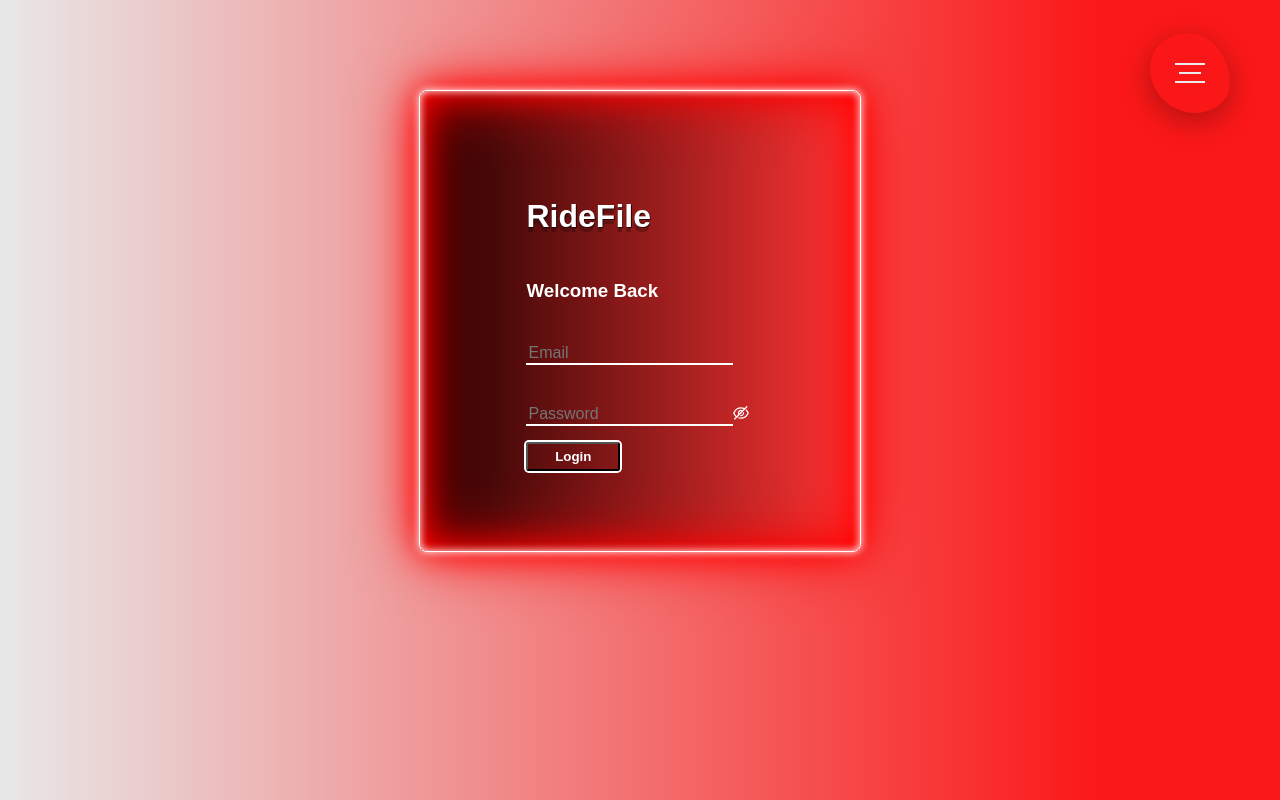
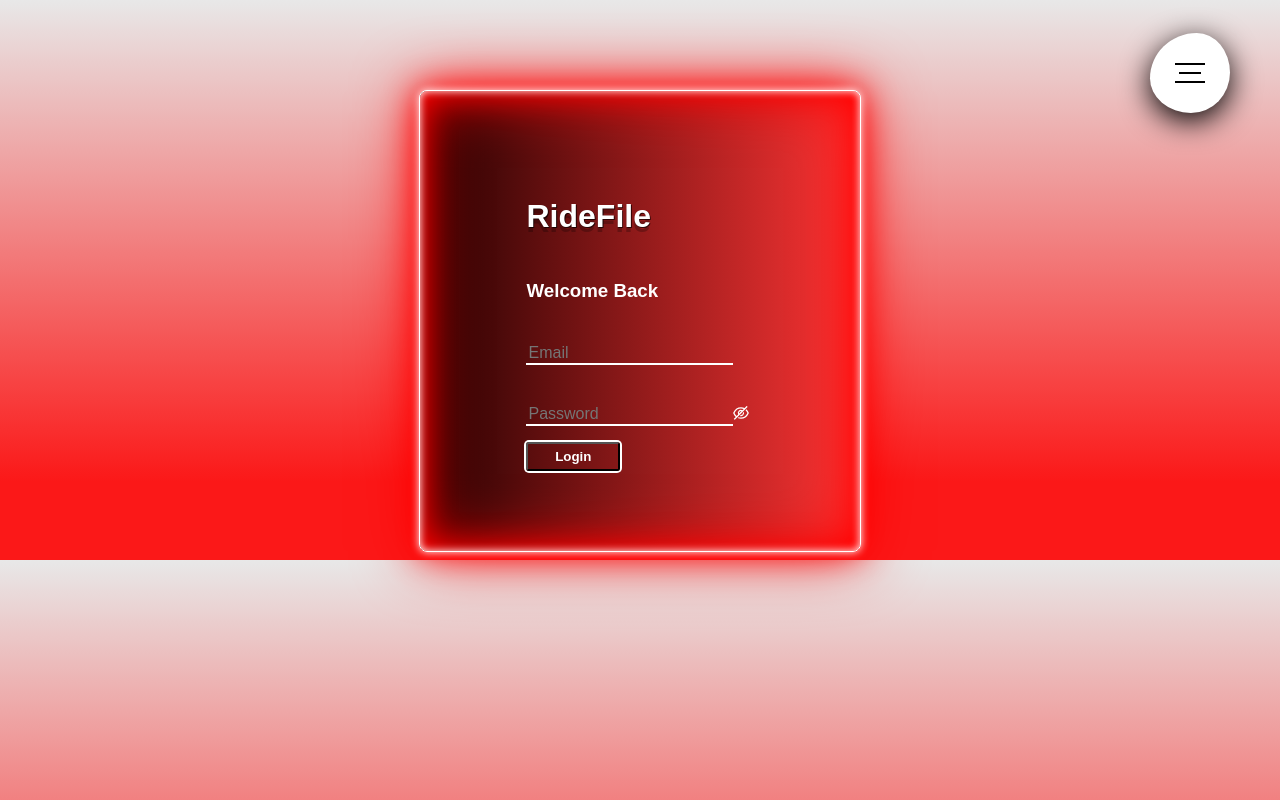
Before and after one commit to Arthur1112/ridefile-react-frontend-final-project, a React (Create React App) app: page /login in a window 1280 px wide. Built offline with nearby package versions, Linux system fonts and the light colour scheme.

Commit message:
styled menu bubble

```diff
--- a/src/styling/menuBar.css
+++ b/src/styling/menuBar.css
@@ -28,8 +28,8 @@
   z-index: 20;
   top: 0;
   left: 0;
-  border-top: 2px solid #ececee;
-  border-bottom: 2px solid #ececee;
+  border-top: 2px solid #000000;
+  border-bottom: 2px solid #000000;
   transition: border-width 100ms 1500ms ease,
     top 100ms 1600ms cubic-bezier(0.23, 1, 0.32, 1),
     height 100ms 1600ms cubic-bezier(0.23, 1, 0.32, 1),
@@ -45,7 +45,7 @@
   z-index: 20;
   top: 10px;
   right: 4px;
-  background-color: #ececee;
+  background-color: #000000;
   margin-top: -1px;
   transition: width 100ms 1750ms ease, right 100ms 1750ms ease,
     margin-top 100ms ease, transform 200ms cubic-bezier(0.23, 1, 0.32, 1);
@@ -54,7 +54,7 @@
   top: 10px;
   transform: rotate(45deg);
   height: 2px;
-  background-color: #ececee;
+  background-color: #000000;
   border-width: 0;
   transition: border-width 100ms 340ms ease,
     top 100ms 300ms cubic-bezier(0.23, 1, 0.32, 1),
@@ -82,10 +82,10 @@
   margin: 0;
   z-index: 9;
   overflow: hidden;
-  box-shadow: 0 8px 30px 0 rgba(0, 0, 0, 0.3);
-  /* background-color: #353746; */
+  box-shadow: 0 8px 30px 0 rgba(0, 0, 0, 1);
+  background-color: #ffffff;
   backdrop-filter: blur(100px);
-  animation: border-transform 7s linear infinite;
+  animation: border-transform 4s linear infinite;
   transition: top 350ms 1100ms cubic-bezier(0.23, 1, 0.32, 1),
     right 350ms 1100ms cubic-bezier(0.23, 1, 0.32, 1),
     transform 250ms 1100ms ease,
@@ -172,13 +172,18 @@
 .nav ul li a {
   font-family: "Montserrat", sans-serif;
   cursor: pointer;
-  font-size: 9vh;
+  font-size: 8vh;
   text-transform: uppercase;
   line-height: 1.2;
   font-weight: 800;
   display: inline-block;
+  text-shadow: -0.0075em 0.0975em 0 rgba(0, 0, 0, 0.24),
+    0.005em 0.005em 0 rgba(0, 0, 0, 10%), 0.01em 0.01em 0 rgba(0, 0, 0, 12%),
+    0.015em 0.015em rgba(0, 0, 0, 14%), 0.02em 0.02em 0 rgba(0, 0, 0, 16%),
+    0.025em 0.025em 0 rgba(0, 0, 0, 18%), 0.03em 0.03em 0 rgba(0, 0, 0, 40%),
+    0.035em 0.035em 0 rgba(0, 0, 0, 12%);
   position: relative;
-  color: #f1f1f1;
+  color: #ff0000;
   transition: all 250ms linear;
 }
 .nav ul li a:hover {
--- a/src/styling/titleCardStyling.css
+++ b/src/styling/titleCardStyling.css
@@ -1,15 +1,17 @@
 @import url("https://fonts.googleapis.com/css2?family=DM+Serif+Display:ital@0;1&family=Poppins:wght@100;500;700&display=swap");
 
 .mainPage {
-  background: url("https://w.wallha.com/ws/11/56tXTAlV.jpg") no-repeat center
-    fixed;
+  /* background: url("https://w.wallha.com/ws/11/56tXTAlV.jpg") no-repeat center
+    fixed; */
   background-size: cover;
-  background-color: rgb(60, 54, 55);
+  /* background-color: rgb(60, 54, 55); */
 }
 
 :root {
+  /* background: linear-gradient(rgba(0, 0, 0, 0.2) 0%, rgba(0, 0, 0, 0) 100%),
+    linear-gradient(rgb(0, 0, 0) 0%, transparent 100%); */
+  z-index: 2;
   background: linear-gradient(
-    90deg,
     rgba(232, 232, 232, 1) 0%,
     rgba(251, 24, 24, 1) 86%
   );
```
